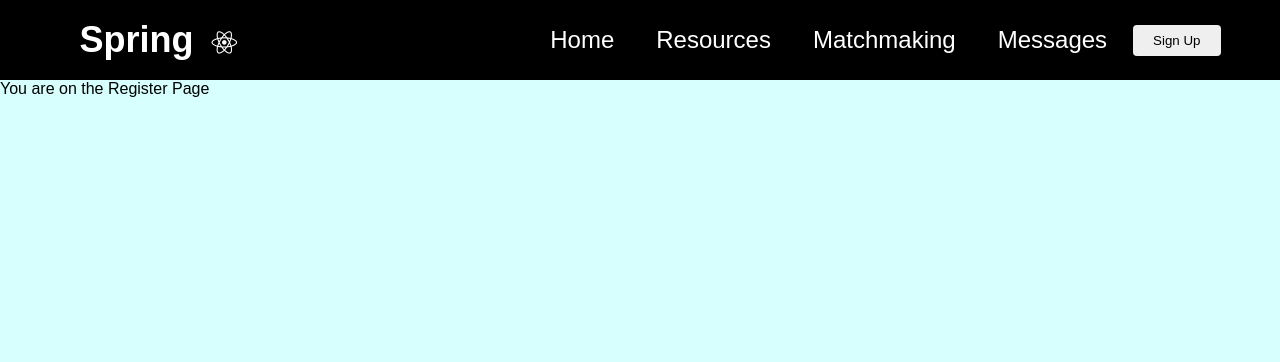
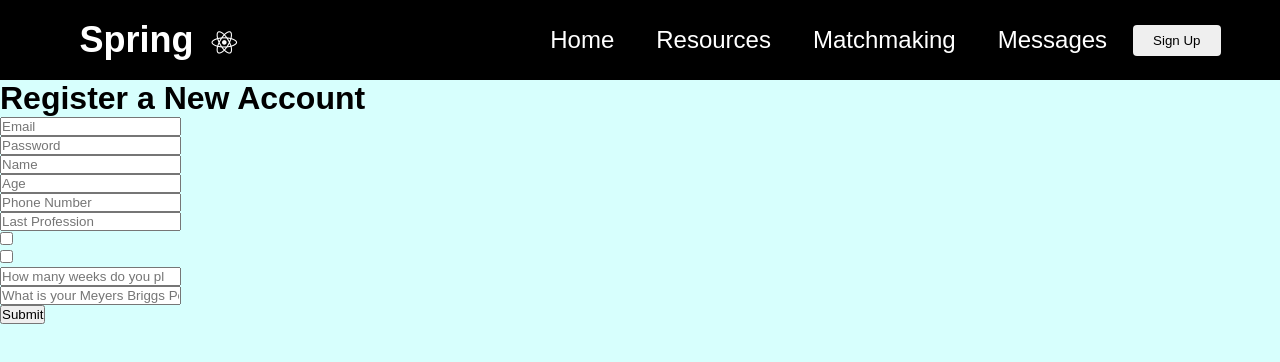
Before and after one commit to shaj684/hackTX2020, a React (Create React App) app in the folder src/client/: page /register in a window 1280 px wide. Shown: the top 362 px of the page. Built offline with nearby package versions, Linux system fonts and the light colour scheme.

Commit message:
Register Page

```diff
--- a/src/client/src/Register.js
+++ b/src/client/src/Register.js
@@ -1,9 +1,150 @@
-import React, { useState, useEffect } from "react";
+import React, {useState, useEffect} from 'react';
+import {useForm} from "react-hook-form";
 
-function Register() {
+export default function SignIn() {
+    const {register, handleSubmit, errors } = useForm();
+
+    const onSubmit = (data) => {
+        console.log(data);
+    }
+
     return(
-        <div>You are on the Register Page</div>
-    )
+        <div>
+        <h1>Register a New Account</h1>
+                <form onSubmit={handleSubmit(onSubmit)}>
+            <input  name="email" type="text" placeholder="Email" ref={
+                register({
+                    required: {
+                        value: true,
+                        message: "Email is required"
+                    },
+                    pattern: {
+                        value: /^[A-Z0-9._%+-]+@[A-Z0-9.-]+\.[A-Z]{2,}$/i,
+                        message: "Please enter a valid email."
+                    }
+                }
+                )}/>
+
+            {errors.email &&<p>{errors.email.message}</p>}
+            <div></div>
+
+            <input name="password"  type="password" placeholder="Password" ref={
+                register({
+                    required:{
+                        value:true,
+                        message: "Password is required"
+                    },
+                    minLength: {
+                        value: 8,
+                        message: "Password is too short"
+                    }
+                })
+            } />
+
+            {errors.password &&<p>{errors.password.message}</p>}
+            <div></div>
+
+            <input name="name" type="text" placeholder="Name" ref={
+                register({
+                    required: "Name is required.",
+                    maxLength: {
+                        value: 80,
+                        message: "Name must be less than 80 characters"
+                    }
+                })
+            }/>
+
+            {errors.name && <p>{errors.name.message} </p>}
+            <div></div>
+
+            <input name="age" type="number" placeholder="Age" ref={
+                register({
+                    required: "Age is required",
+                    min: {
+                        value: 18,
+                        message: "You must be at least 18 to register."
+                    }
+                })
+            } />
+
+            {errors.age && <p>{errors.age.message} </p>}
+            <div></div>
+
+            <input name="phoneNumber" type="number" placeholder="Phone Number" ref={
+                register({
+                    required: "Phone Number is required",
+                    minLength: {
+                        value: 10,
+                        message: "Phone number must be 10 digits"
+                    }
+                })
+            } />
+
+            {errors.phoneNumber && <p>{errors.phoneNumber.message} </p>}
+            <div></div>
+
+            <input name="pastProfession" type="text" placeholder="Last Profession" ref={
+                register({
+                    required: "Profession is required",
+                    maxLength: {
+                        value: 80,
+                        message: "Profession cannot be longer than 80 characters."
+                    }
+                })
+            } />
+
+            {errors.pastProfession && <p>{errors.pastProfession.message} </p>}
+            <div></div>
+
+            <input name="homeOwner" type="checkbox" placeholder="Homeowner?" ref={
+                register({
+                    required: "Home ownership is required",
+                })
+            } />
+
+            {errors.homeOwner && <p>{errors.homeOwner.message} </p>}
+            <div></div>
+
+            <input name="federalAid" type="checkbox" placeholder="Have you received federal assistance?" ref={
+                register({
+                    required: "This question is required",
+                })
+            } />
+
+            {errors.federalAid && <p>{errors.federal.message} </p>}
+            <div></div>
+
+            <input name="timeframe" type="number" placeholder="How many weeks do you plan on staying?" ref={
+                register({
+                    required: "This question is required",
+                    maxLength: {
+                        value: 1000,
+                        message: "Timeframe must be less than 1000 weeks."
+                    }
+                })
+            } />
+
+            {errors.timeframe && <p>{errors.timeframe.message} </p>}
+            <div></div>
+
+            <input name="briggs" type="text" placeholder="What is your Meyers Briggs Personality Type?" ref={
+                register({
+                    required: "This question is required",
+                    maxLength: {
+                        value: 4,
+                        message: "Meyers Briggs scores are 4 letter codes."
+                    },
+                    minLength: {
+                        value: 4,
+                        message: "Meyers Bruggs scores are 4 letter codes"
+                    }
+                })
+            } />
+
+            {errors.briggs && <p>{errors.briggs.message} </p>}
+            <div></div>
+            <button type="submit">Submit</button>
+        </form>
+        </div>
+    );
 }
-
-export default Register;
```
